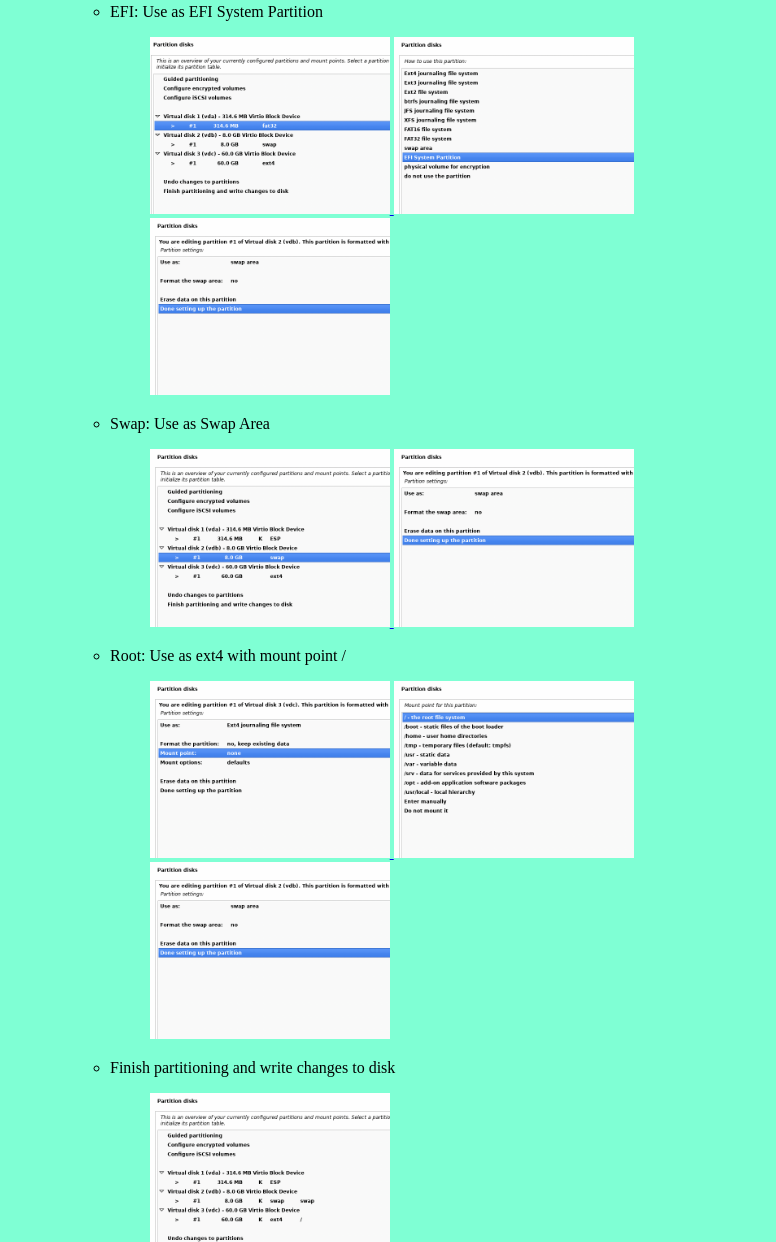
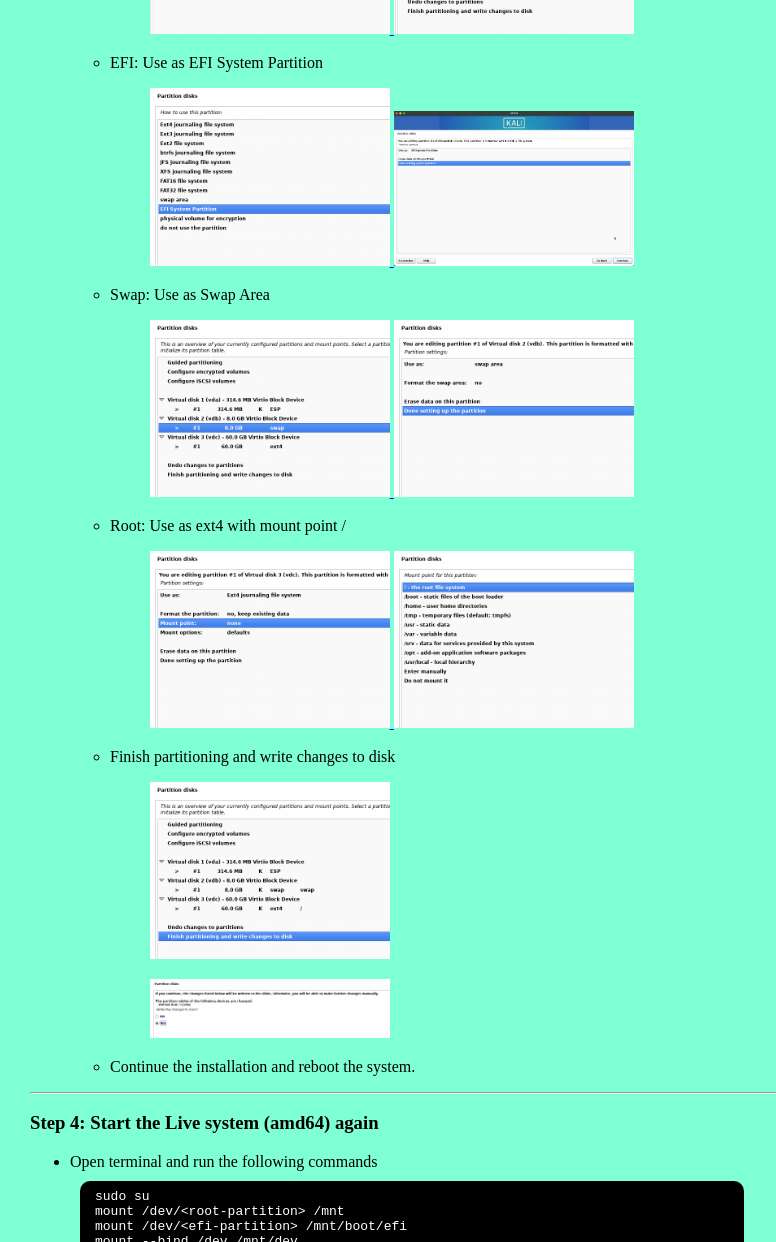
Before and after one commit to showansimkhada/showansimkhada.github.io, a plain HTML site: page guides/kali_linux.html in a window 1280 px wide. Shown: the part 3098-4340 px from the top of the page, without its empty margins (0-776 px from the left). Drawn offline with Linux system fonts and the light colour scheme.

Commit message:
added some image references

```diff
--- a/guides/kali_linux.html
+++ b/guides/kali_linux.html
@@ -296,21 +296,21 @@
                                         <img src="/src/img/kali-linux/kali_manual_partition.png"
                                             alt="Selected manual partition">
                                     </a>
+                                    <a href="/src/img/kali-linux/kali_manual_partition_efi_select.png">
+                                        <img src="/src/img/kali-linux/kali_manual_partition_efi_select.png"
+                                            alt="Selected for EFI">
+                                    </a>
                                 </figure>
                                 <li>
                                     EFI: Use as EFI System Partition
                                 </li>
                                 <figure>
-                                    <a href="/src/img/kali-linux/kali_manual_partition_efi_select.png">
-                                        <img src="/src/img/kali-linux/kali_manual_partition_efi_select.png"
-                                            alt="Selected for EFI">
-                                    </a>
                                     <a href="/src/img/kali-linux/kali_manual_partition_use_as_efi.png">
                                         <img src="/src/img/kali-linux/kali_manual_partition_use_as_efi.png"
                                             alt="Selected EFI system partition">
                                     </a>
-                                    <a href="/src/img/kali-linux/kali_manual_partition_done_setting.png">
-                                        <img src="/src/img/kali-linux/kali_manual_partition_done_setting.png"
+                                    <a href="/src/img/kali-linux/kali_manual_partition_efi_done_setting.png">
+                                        <img src="/src/img/kali-linux/kali_manual_partition_efi_done_setting.png"
                                             alt="Selected done setting the partition">
                                     </a>
                                 </figure>
@@ -323,8 +323,8 @@
                                             alt="Selected for swap"
                                             width="300" height="200">
                                     </a>
-                                    <a href="/src/img/kali-linux/kali_manual_partition_done_setting.png">
-                                        <img src="/src/img/kali-linux/kali_manual_partition_done_setting.png"
+                                    <a href="/src/img/kali-linux/kali_manual_partition_swap_done_setting.png">
+                                        <img src="/src/img/kali-linux/kali_manual_partition_swap_done_setting.png"
                                             alt="Selected done setting the partition">
                                     </a>
                                 </figure>
@@ -339,10 +339,6 @@
                                     <a href="/src/img/kali-linux/kali_manual_partition_mount_root.png">
                                         <img src="/src/img/kali-linux/kali_manual_partition_mount_root.png"
                                             alt="Selected the root file system">
-                                    </a>
-                                    <a href="/src/img/kali-linux/kali_manual_partition_done_setting.png">
-                                        <img src="/src/img/kali-linux/kali_manual_partition_done_setting.png"
-                                            alt="Selected done setting the partition">
                                     </a>
                                 </figure>
                                 <li>
```
Also changed, not shown: src/img/kali-linux/kali_manual_partition_efi_done_setting.png (added), src/img/kali-linux/kali_manual_partition_swap_done_setting.png (renamed from src/img/kali-linux/kali_manual_partition_done_setting.png).
